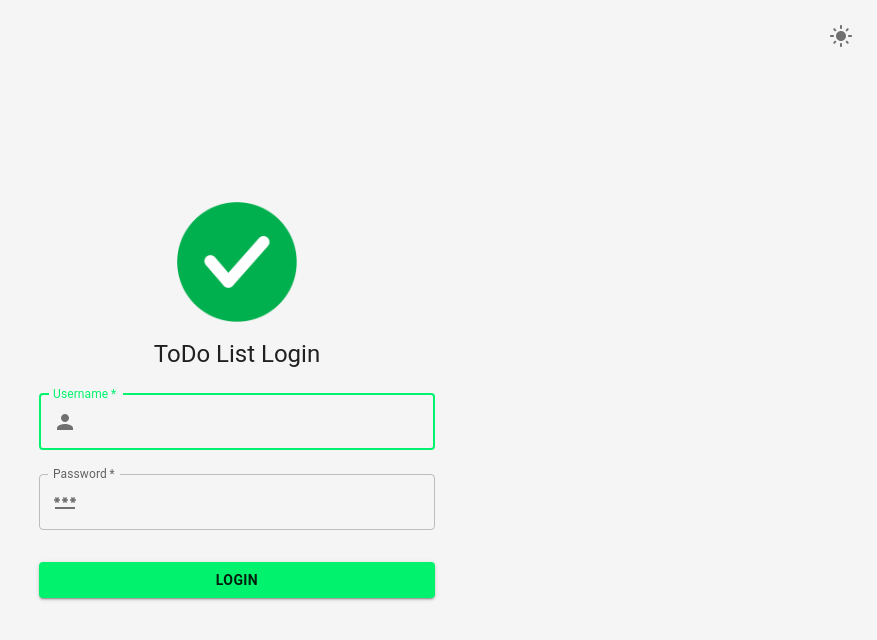
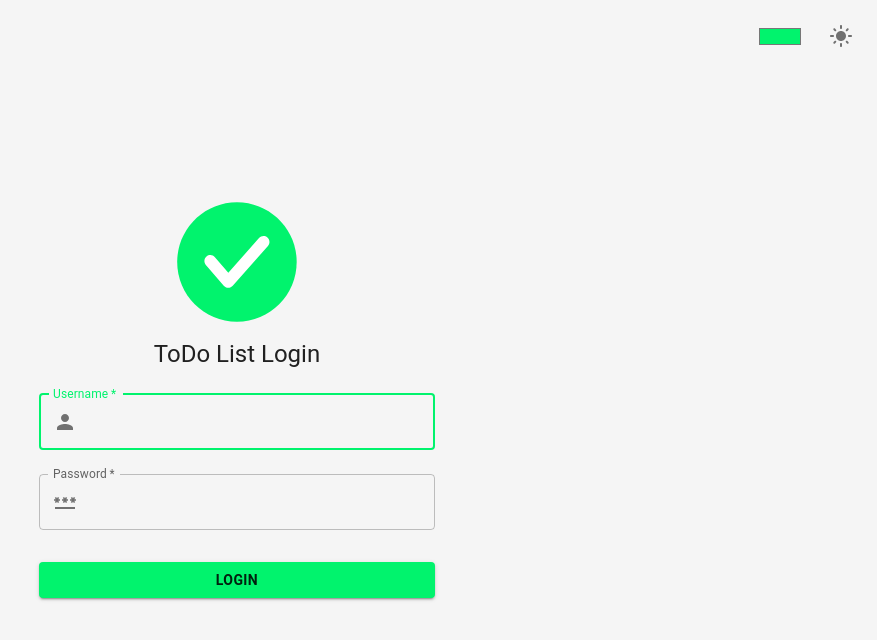
Before and after one commit to klayverxd/todo-list-greenfy, a React (Vite) app: page /login in a window 1280 px wide. Shown: the top 640 px of the page, without its empty margins (403-1280 px from the left). Built offline with nearby package versions, Linux system fonts and the light colour scheme.

Commit message:
feat: change primary color

```diff
--- a/src/App.tsx
+++ b/src/App.tsx
@@ -12,30 +12,57 @@ import HomePage from "./components/HomePage";
 import useAuth from "./hooks/useAuth";
 
 import { ThemeProvider } from "@mui/material/styles";
-import { CssBaseline, IconButton } from "@mui/material";
+import { Box, CssBaseline, IconButton } from "@mui/material";
 import DarkModeIcon from "@mui/icons-material/LightMode";
 import LightModeIcon from "@mui/icons-material/LightMode";
-import { darkTheme, lightTheme } from "./theme";
+import { getDarkTheme, getLightTheme } from "./theme";
 
 const App = () => {
 	const { isAuthenticated, handleLogin, handleLogout } = useAuth();
 
 	const [darkMode, setDarkMode] = useState(false);
+	const [primaryColor, setPrimaryColor] = useState("#01F36D");
+
+	const handleColorChange = (event: React.ChangeEvent<HTMLInputElement>) => {
+		setPrimaryColor(event.target.value);
+	};
 
 	const toggleDarkMode = () => {
 		setDarkMode(!darkMode);
 	};
 
+	const theme = darkMode
+		? getDarkTheme(primaryColor)
+		: getLightTheme(primaryColor);
+
 	return (
-		<ThemeProvider theme={darkMode ? darkTheme : lightTheme}>
+		<ThemeProvider theme={theme}>
 			<CssBaseline />
 			<Router>
-				<IconButton
-					onClick={toggleDarkMode}
-					sx={{ position: "absolute", top: 16, right: 16 }}
+				<Box
+					sx={{
+						display: "flex",
+						alignItems: "center",
+						position: "absolute",
+						gap: 2,
+						top: 16,
+						right: 16,
+					}}
 				>
-					{darkMode ? <LightModeIcon /> : <DarkModeIcon />}
-				</IconButton>
+					<input
+						type="color"
+						value={primaryColor}
+						onChange={handleColorChange}
+						style={{
+							border: "none",
+							background: "none",
+						}}
+					/>
+					<IconButton onClick={toggleDarkMode}>
+						{darkMode ? <LightModeIcon /> : <DarkModeIcon />}
+					</IconButton>
+				</Box>
+
 				<Routes>
 					<Route
 						path="/login"
--- a/src/components/HomePage.tsx
+++ b/src/components/HomePage.tsx
@@ -15,6 +15,7 @@ import {
 	DialogTitle,
 	DialogContent,
 	DialogActions,
+	useTheme,
 } from "@mui/material";
 import { HomePageProps, Task } from "../types/HomePage";
 import { Add, Delete, Edit, Search } from "@mui/icons-material";
@@ -23,6 +24,8 @@ import FormatListBulletedOutlinedIcon from "@mui/icons-material/FormatListBullet
 import LogoutOutlinedIcon from "@mui/icons-material/LogoutOutlined";
 
 const HomePage = ({ onLogout }: HomePageProps) => {
+	const theme = useTheme();
+
 	const [tasks, setTasks] = useState<Task[]>([]);
 	const [title, setTitle] = useState("");
 	const [description, setDescription] = useState("");
@@ -99,14 +102,28 @@ const HomePage = ({ onLogout }: HomePageProps) => {
 			>
 				<Box sx={{ display: "flex", alignItems: "center", gap: 2 }}>
 					<Box
-						component="img"
 						sx={{
 							height: 24,
 							width: 24,
 						}}
-						alt="Logo"
-						src="/logo-light.png"
-					/>
+					>
+						<svg
+							width="auto"
+							height="auto"
+							viewBox="0 0 254 254"
+							fill="none"
+							xmlns="http://www.w3.org/2000/svg"
+						>
+							<path
+								d="M126.857 253.307C196.693 253.307 253.307 196.693 253.307 126.857C253.307 57.0202 196.693 0.406586 126.857 0.406586C57.0202 0.406586 0.406601 57.0202 0.406601 126.857C0.406601 196.693 57.0202 253.307 126.857 253.307Z"
+								fill={theme.palette.primary.main}
+							/>
+							<path
+								d="M108.53 181.652C108.502 181.652 108.474 181.652 108.448 181.652C104.795 181.626 101.331 180.025 98.9477 177.26L61.0745 133.275C56.5167 127.983 57.1124 119.997 62.4064 115.44C67.7005 110.885 75.6837 111.48 80.2415 116.771L108.656 149.772L173.584 76.3328C178.207 71.1006 186.198 70.6088 191.433 75.2341C196.665 79.8593 197.157 87.851 192.532 93.0832L118.008 177.383C115.603 180.098 112.152 181.652 108.53 181.652Z"
+								fill="white"
+							/>
+						</svg>
+					</Box>
 
 					<Typography component="h1" variant="h5">
 						ToDo List
--- a/src/components/LoginForm.tsx
+++ b/src/components/LoginForm.tsx
@@ -6,6 +6,7 @@ import {
 	Box,
 	Typography,
 	InputAdornment,
+	useTheme,
 } from "@mui/material";
 
 import { login } from "../api/auth";
@@ -14,6 +15,8 @@ import { LoginFormProps } from "../types/Login";
 import { Person, Password } from "@mui/icons-material";
 
 const LoginForm = ({ onLogin }: LoginFormProps) => {
+	const theme = useTheme();
+
 	const [username, setUsername] = useState<string>("");
 	const [password, setPassword] = useState<string>("");
 	const [loading, setLoading] = useState<boolean>(false);
@@ -40,7 +43,6 @@ const LoginForm = ({ onLogin }: LoginFormProps) => {
 				sx={{ display: "flex", flexDirection: "column", alignItems: "center" }}
 			>
 				<Box
-					component="img"
 					sx={{
 						height: 120,
 						width: 120,
@@ -48,9 +50,24 @@ const LoginForm = ({ onLogin }: LoginFormProps) => {
 						maxWidth: { xs: 80, md: 120 },
 						mb: 2,
 					}}
-					alt="Logo"
-					src="/logo-dark.png"
-				/>
+				>
+					<svg
+						width="auto"
+						height="auto"
+						viewBox="0 0 254 254"
+						fill="none"
+						xmlns="http://www.w3.org/2000/svg"
+					>
+						<path
+							d="M126.857 253.307C196.693 253.307 253.307 196.693 253.307 126.857C253.307 57.0202 196.693 0.406586 126.857 0.406586C57.0202 0.406586 0.406601 57.0202 0.406601 126.857C0.406601 196.693 57.0202 253.307 126.857 253.307Z"
+							fill={theme.palette.primary.main}
+						/>
+						<path
+							d="M108.53 181.652C108.502 181.652 108.474 181.652 108.448 181.652C104.795 181.626 101.331 180.025 98.9477 177.26L61.0745 133.275C56.5167 127.983 57.1124 119.997 62.4064 115.44C67.7005 110.885 75.6837 111.48 80.2415 116.771L108.656 149.772L173.584 76.3328C178.207 71.1006 186.198 70.6088 191.433 75.2341C196.665 79.8593 197.157 87.851 192.532 93.0832L118.008 177.383C115.603 180.098 112.152 181.652 108.53 181.652Z"
+							fill="white"
+						/>
+					</svg>
+				</Box>
 
 				<Typography component="h1" variant="h5">
 					ToDo List Login
--- a/src/theme.ts
+++ b/src/theme.ts
@@ -1,9 +1,10 @@
-import { createTheme } from "@mui/material";
+import { createTheme, Theme } from "@mui/material/styles";
 
-const lightTheme = createTheme({
+const getLightTheme = (primaryColor: string): Theme =>
+	createTheme({
 		palette: {
 			primary: {
-			main: "#01F36D",
+				main: primaryColor,
 			},
 			background: {
 				default: "#F5F5F5",
@@ -11,10 +12,11 @@ const lightTheme = createTheme({
 		},
 	});
 
-const darkTheme = createTheme({
+const getDarkTheme = (primaryColor: string): Theme =>
+	createTheme({
 		palette: {
 			primary: {
-			main: "#01F36D",
+				main: primaryColor,
 				contrastText: "#242424",
 			},
 			background: {
@@ -28,4 +30,4 @@ const darkTheme = createTheme({
 		},
 	});
 
-export { darkTheme, lightTheme };
+export { getLightTheme, getDarkTheme };
```
Lines whose indentation alone changed are shown as unchanged.
